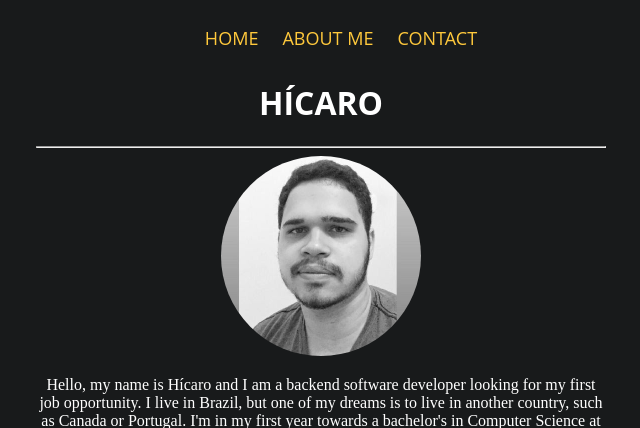
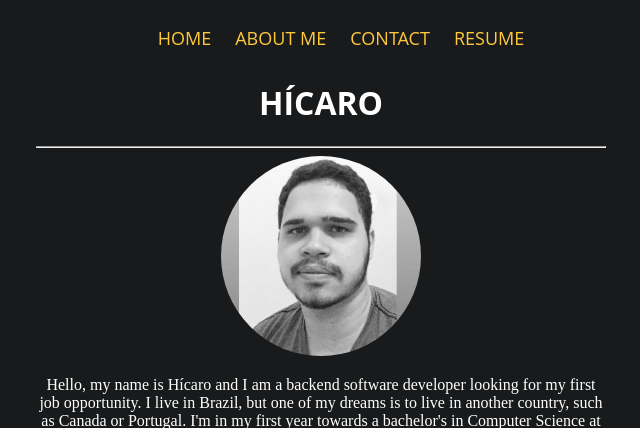
Before and after one commit to HicaroD/portfolio-website, a Django app: page /about_me/ in a window 1280 px wide. Shown: the top 428 px of the page, without its empty margins (319-959 px from the left). Run offline with Django 4.2, Linux system fonts and the light colour scheme; some libraries are stand-ins or nearby versions.

Commit message:
Adding "RESUME" section on top

```diff
--- a/portfolio/templates/portfolio/base.html
+++ b/portfolio/templates/portfolio/base.html
@@ -19,6 +19,7 @@
             <li><a href="{% url 'index' %}">HOME</a></li>
             <li><a href="{% url 'about_me' %}">ABOUT ME</a></li>
             <li><a href="{% url 'contact' %}">CONTACT</a></li>
+            <li><a target="_blank" href="https://drive.google.com/file/d/141qYZ6s8W-OK80BhQxU415vVRoxmgq-e/view">RESUME</a></li>
         </ul>
 
         <div class=intro>
```
